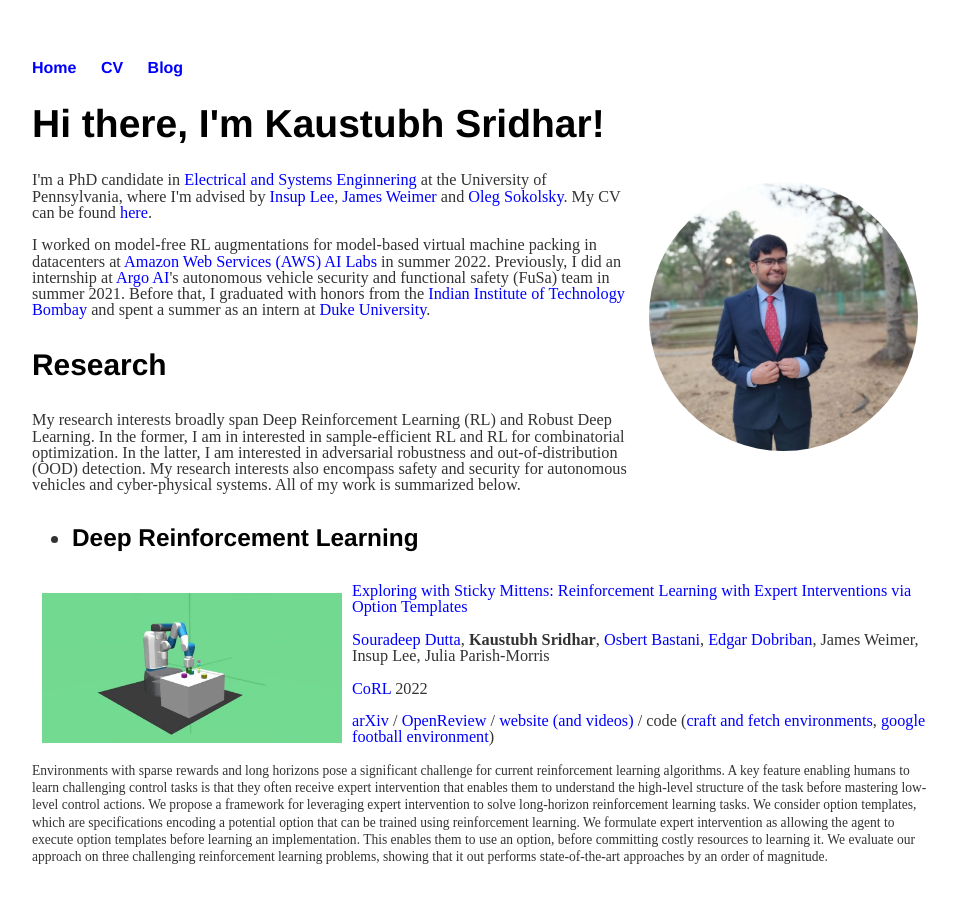
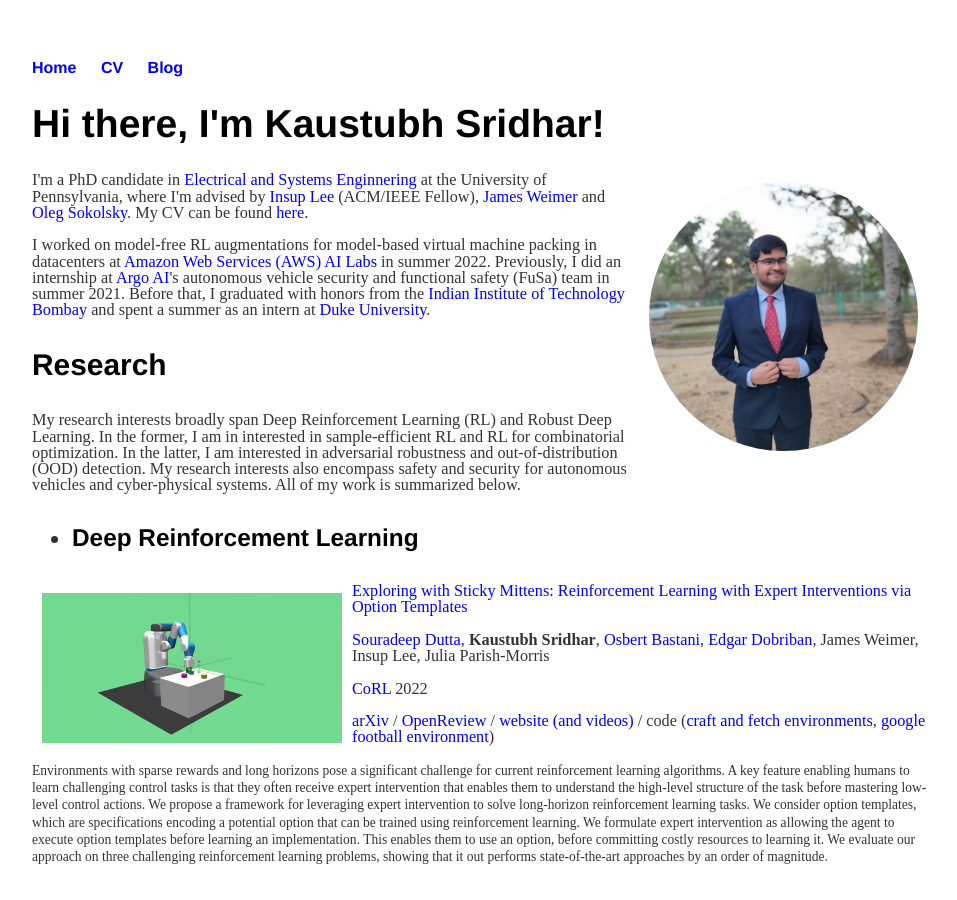
Before and after one commit to kaustubhsridhar/kaustubhsridhar_old.github.io, a Jekyll site: the page built from index.html, in a window 1280 px wide and 900 px high. Shown: the whole window, without its empty margins (160-1117 px from the left). Built offline with Jekyll 4.4.1, drawn with Linux system fonts in a browser that asks for light colours.

Commit message:
Update index.html

```diff
--- a/index.html
+++ b/index.html
@@ -10,7 +10,7 @@ title: Welcome To My Homepage
 <div class="blurb">
 	<font size="-1"><h1>Hi there, I'm Kaustubh Sridhar!</h1>
 	<img src="/dp.png" alt="Kaustubh Sridhar" align="right" style="width:30%; padding: 10px;" class="img_dp">
-	<p>I'm a PhD candidate in <a href="https://www.ese.upenn.edu/">Electrical and Systems Enginnering</a> at the University of Pennsylvania, where I'm advised by <a href="https://www.cis.upenn.edu/~lee/home/index.shtml">Insup Lee</a>, <a href="https://www.seas.upenn.edu/~weimerj/research.html">James Weimer</a> and <a href="https://www.seas.upenn.edu/directory/profile.php?ID=91">Oleg Sokolsky</a>.
+	<p>I'm a PhD candidate in <a href="https://www.ese.upenn.edu/">Electrical and Systems Enginnering</a> at the University of Pennsylvania, where I'm advised by <a href="https://www.cis.upenn.edu/~lee/home/index.shtml">Insup Lee</a> (ACM/IEEE Fellow), <a href="https://www.seas.upenn.edu/~weimerj/research.html">James Weimer</a> and <a href="https://www.seas.upenn.edu/directory/profile.php?ID=91">Oleg Sokolsky</a>.
 	My CV can be found <a href="https://kaustubhsridhar.github.io/cv.pdf">here</a>.</p>
 
 	<p>I worked on model-free RL augmentations for model-based virtual machine packing in datacenters at <a href="https://aws.amazon.com/machine-learning/ai-services/">Amazon Web Services (AWS) AI Labs</a> in summer 2022. Previously, I did an internship at <a href="https://www.argo.ai/">Argo AI</a>'s autonomous vehicle security and functional safety (FuSa) team in summer 2021. Before that, I graduated with honors from the <a href="https://www.iitb.ac.in/">Indian Institute of Technology Bombay</a> and spent a summer as an intern at <a href="https://ece.duke.edu/">Duke University</a>.</p>
```
